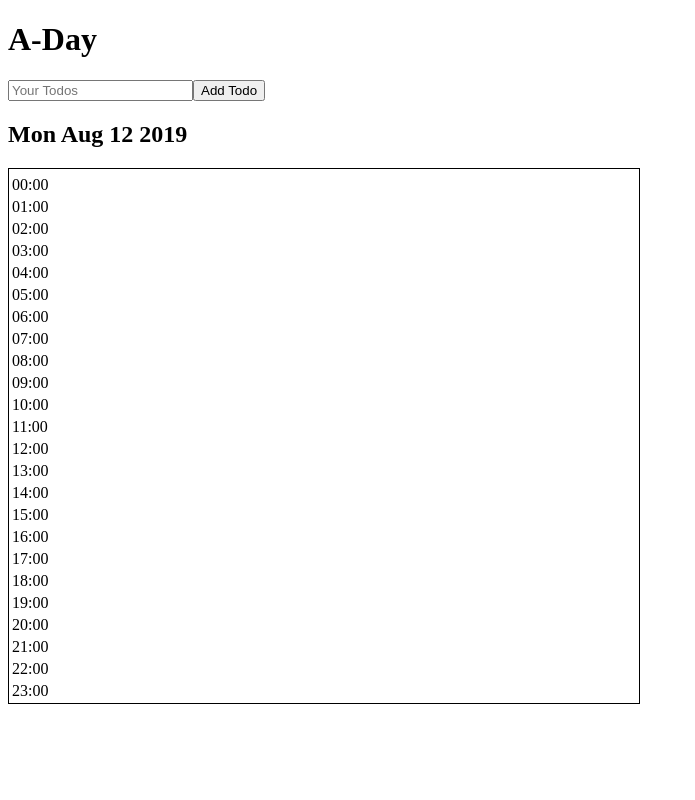
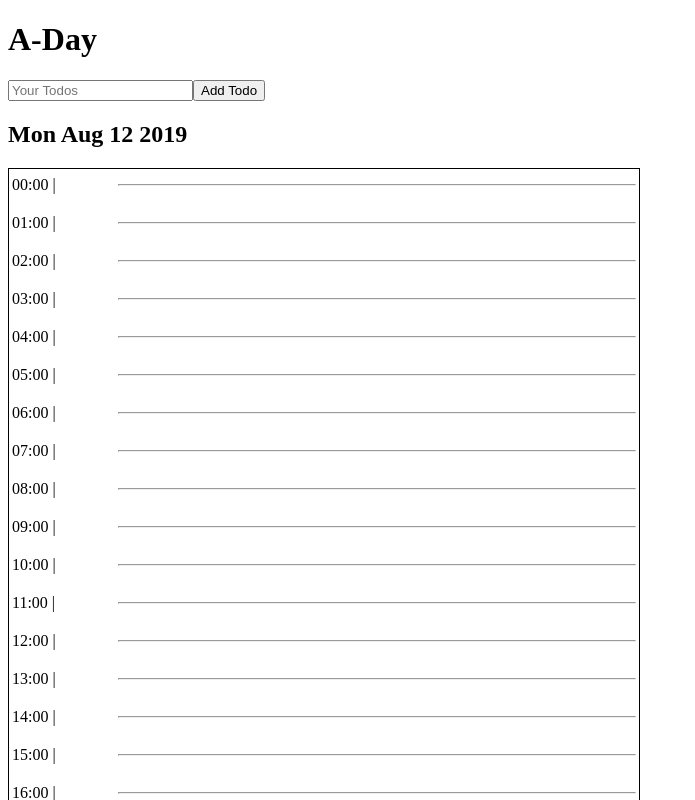
Before and after one commit to toshi-toma/todo-app-react, a React app: page / in a window 1280 px wide. Shown: the top 800 px of the page, without its empty margins (0-695 px from the left). Built offline with nearby package versions, Linux system fonts and the light colour scheme.

Commit message:
add Table Contents

```diff
--- /dev/null
+++ b/src/Schedule/HourRow.tsx
@@ -0,0 +1,39 @@
+import React from "react";
+import styled from "styled-components";
+
+const TimeTd = styled.td`
+  width: 15%;
+`;
+
+const ContentTd = styled.td`
+  width: 75%;
+`;
+
+const HourRow: React.FC<{ time: string }> = ({ time }) => (
+  <>
+    <tr key={`${time}-1`}>
+      <TimeTd>{time} | </TimeTd>
+      <ContentTd>
+        <hr />
+      </ContentTd>
+    </tr>
+    <tr key={`${time}-2`}>
+      <td />
+      <td />
+    </tr>
+    <tr key={`${time}-2`}>
+      <td />
+      <td />
+    </tr>{" "}
+    <tr key={`${time}-3`}>
+      <td />
+      <td />
+    </tr>
+    <tr key={`${time}-4`}>
+      <td />
+      <td />
+    </tr>
+  </>
+);
+
+export default HourRow;
--- a/src/Schedule/ScheduleTable.tsx
+++ b/src/Schedule/ScheduleTable.tsx
@@ -1,21 +1,14 @@
 import React from "react";
+import styled from "styled-components";
 
-import styled from "styled-components";
 import times from "./times";
+import TableHeader from "./TableHeader";
+import HourRow from "./HourRow";
 
 const Table = styled.table`
   width: 50%;
   border: solid black 1px;
 `;
-
-const TableHeader = () => (
-  <thead>
-    <tr>
-      <th />
-      <th />
-    </tr>
-  </thead>
-);
 
 const ScheduleTable = () => {
   return (
@@ -23,10 +16,7 @@ const ScheduleTable = () => {
       <TableHeader />
       <tbody>
         {times.map(time => (
-          <tr key={time}>
-            <td>{time}</td>
-            <td />
-          </tr>
+          <HourRow time={time} />
         ))}
       </tbody>
     </Table>
--- /dev/null
+++ b/src/Schedule/TableHeader.tsx
@@ -0,0 +1,12 @@
+import React from "react";
+
+const TableHeader = () => (
+  <thead>
+    <tr>
+      <th />
+      <th />
+    </tr>
+  </thead>
+);
+
+export default TableHeader;
```
